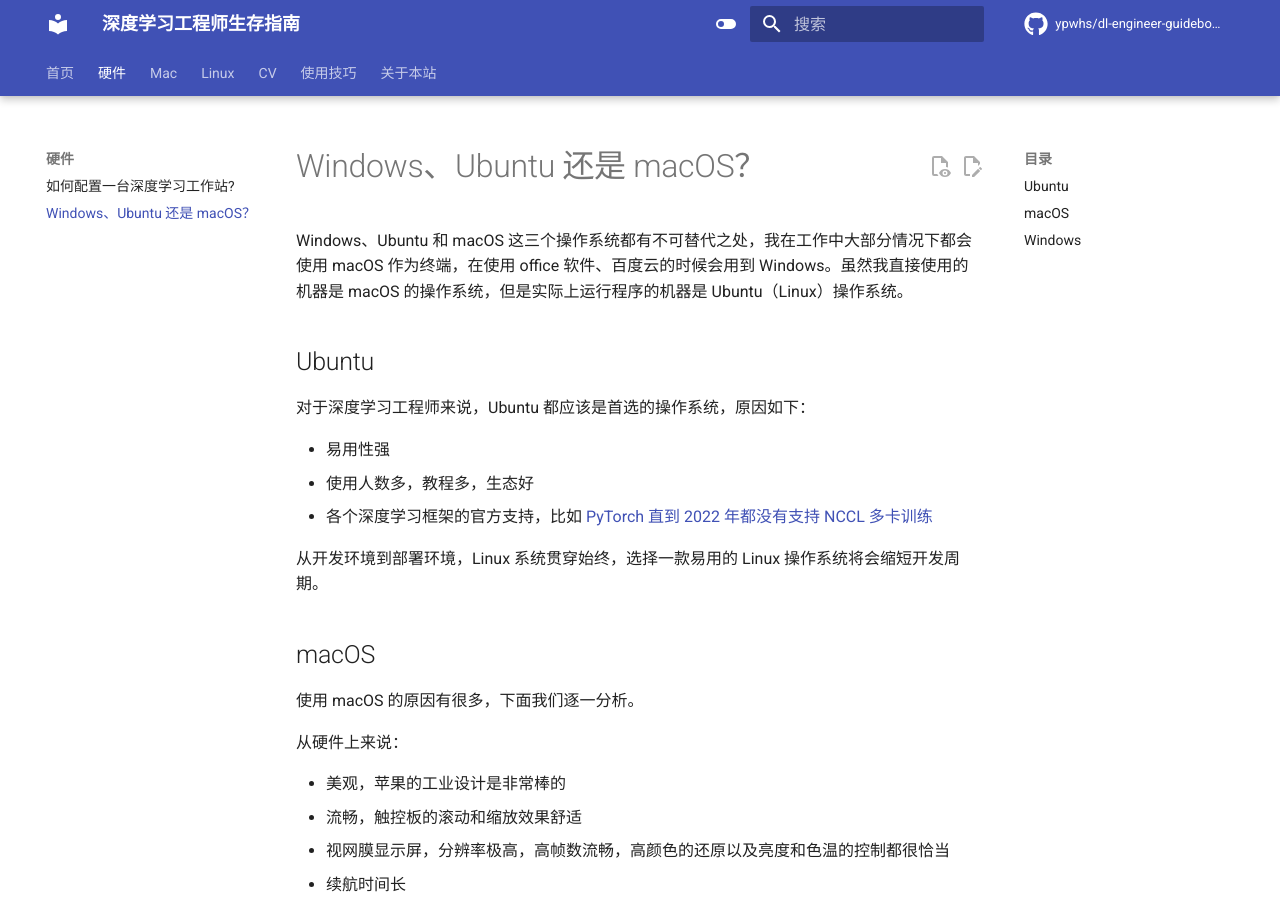
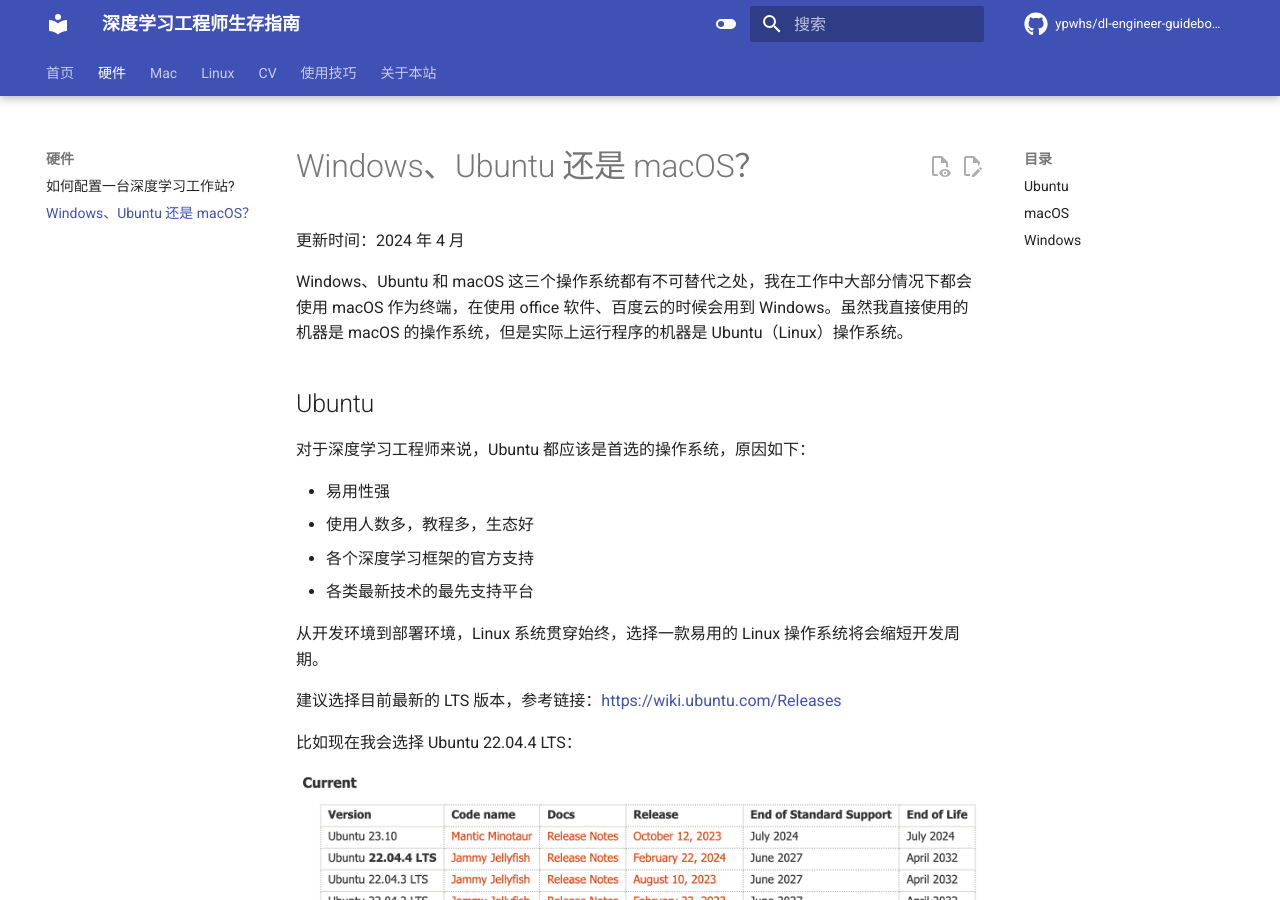
Before and after one commit to ypwhs/dl-engineer-guidebook, an MkDocs documentation site: the page built from docs/windows-linux-or-macos.md, in a window 1280 px wide and 900 px high. Built offline with MkDocs 1.6.1 and Material for MkDocs 9.7.7, drawn with Linux system fonts in a browser that asks for light colours; comment, search, counter and statistics services are not loaded; some of the changed text lies outside the part shown.

Commit message:
Win linux mac (#45)
* 1

* ubuntu

* Update windows-linux-or-macos.md

```diff
--- a/docs/windows-linux-or-macos.md
+++ b/docs/windows-linux-or-macos.md
@@ -1,4 +1,6 @@
 # Windows、Ubuntu 还是 macOS？
+
+更新时间：2024 年 4 月
 
 Windows、Ubuntu 和 macOS 这三个操作系统都有不可替代之处，我在工作中大部分情况下都会使用 macOS 作为终端，在使用 office 软件、百度云的时候会用到 Windows。虽然我直接使用的机器是 macOS 的操作系统，但是实际上运行程序的机器是 Ubuntu（Linux）操作系统。
 
@@ -8,9 +10,16 @@
 
 * 易用性强
 * 使用人数多，教程多，生态好
-* 各个深度学习框架的官方支持，比如 [PyTorch 直到 2022 年都没有支持 NCCL 多卡训练](https://github.com/pytorch/pytorch/issues/42095)
+* 各个深度学习框架的官方支持
+* 各类最新技术的最先支持平台
 
 从开发环境到部署环境，Linux 系统贯穿始终，选择一款易用的 Linux 操作系统将会缩短开发周期。
+
+建议选择目前最新的 LTS 版本，参考链接：[https://wiki.ubuntu.com/Releases](https://wiki.ubuntu.com/Releases)
+
+比如现在我会选择 Ubuntu 22.04.4 LTS：
+
+![](windows-linux-or-macos/image.png)
 
 ## macOS
 
@@ -39,9 +48,16 @@
 这个操作系统通常是大家最为熟悉的操作系统，所以这里就不再介绍它的优点，这里只提几个缺点：
 
 * 深度学习框架的官方支持不够及时，TensorFlow 于 2015年11月发布，但是一年之后才首次支持 Windows：[TensorFlow now builds and runs on Microsoft Windows](https://github.com/tensorflow/tensorflow/releases/tag/0.12.0-rc0)
+* [PyTorch 直到 2024 年都没有支持 Windows 多卡训练](https://github.com/pytorch/pytorch/issues/42095)
 * 其他学者开发的新模型的代码通常需要进行修改才能在 Windows 上运行，如果他们的代码涉及 CUDA 编程，自定义算子，这种修改会很困难
 * 路径的斜杠与其他操作系统不同，Windows 使用的是 `\`，容易作为转义字符解析成其他字符导致 bug
 * 换行符与其他操作系统不同，Windows 使用的不是 `\n`，而是 `\r\n`
 * 命令行与其他操作系统不同，许多命令功能一样，但是名字不同，比如 ifconfig 与 ipconfig，rm 与 del 等
 
+![](windows-linux-or-macos/image1.png)
+
+![](windows-linux-or-macos/image2.png)
+
+[bitsandbytes](https://github.com/TimDettmers/bitsandbytes) 是一个大模型量化的库，它的 8bit Adam 优化器对小显存的训练非常有用，这个库 2021 年 10 月就发布了，但是直到 2024 年 3 月才支持 Windows：[https://github.com/TimDettmers/bitsandbytes/releases/tag/0.43.0](https://github.com/TimDettmers/bitsandbytes/releases/tag/0.43.0)
+
 **为了能够使用大多数深度学习工程师开源的代码，我们建议使用 Ubuntu 作为运行代码的机器。**
```
Also changed, not shown: docs/windows-linux-or-macos/image.png (added), docs/windows-linux-or-macos/image1.png (added), docs/windows-linux-or-macos/image2.png (added).
